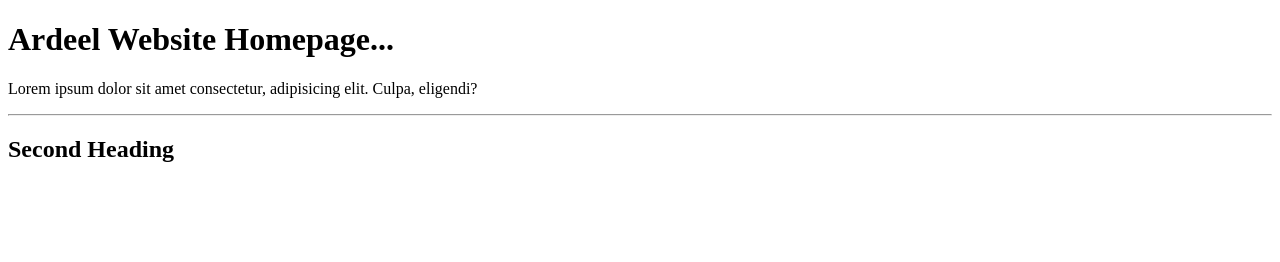
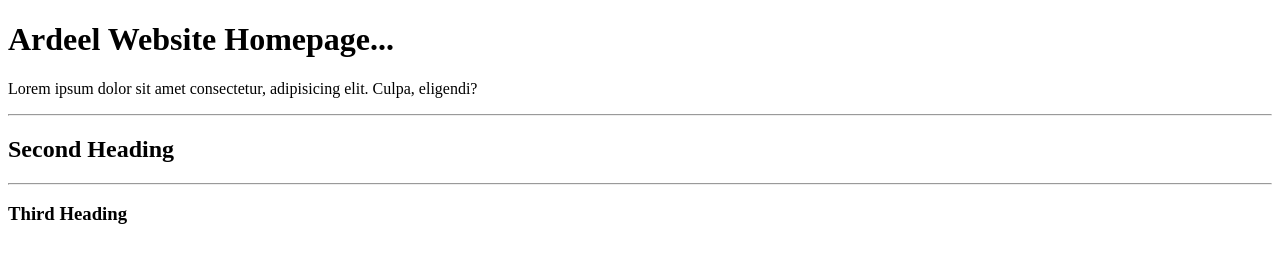
Before and after one commit to robert-laws/ardeel-us, a plain HTML site: page index.html in a window 1280 px wide. Drawn offline with Linux system fonts and the light colour scheme.

Commit message:
add new heading|

```diff
--- a/index.html
+++ b/index.html
@@ -11,5 +11,7 @@
   <p>Lorem ipsum dolor sit amet consectetur, adipisicing elit. Culpa, eligendi?</p>
   <hr>
   <h2>Second Heading</h2>
+  <hr>
+  <h3>Third Heading</h3>
 </body>
 </html>
```
